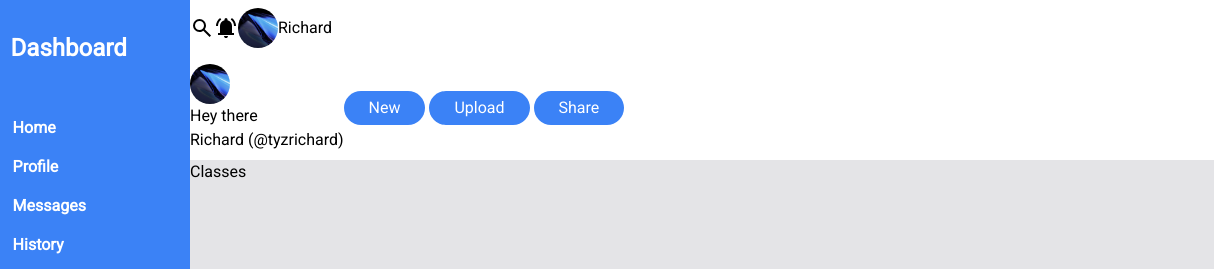
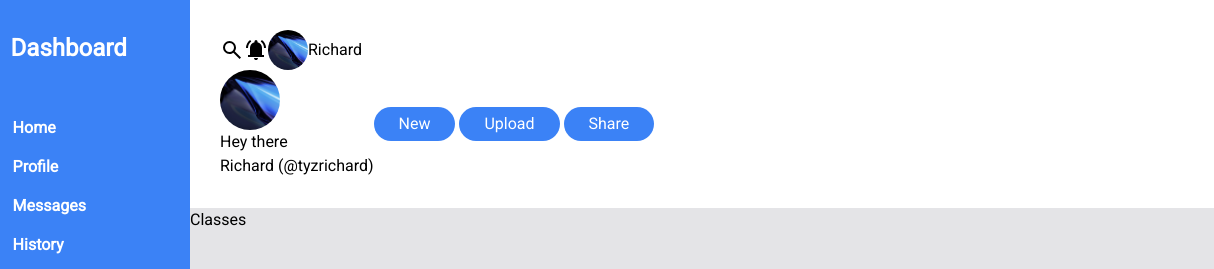
Before and after one commit to tyzrichard/odin-dashboard, a plain HTML site: page index.html in a window 1280 px wide. Shown: the top 269 px of the page, 66-1280 px from the left. Drawn offline with Linux system fonts and the light colour scheme.

Commit message:
for merge

```diff
--- a/style.css
+++ b/style.css
@@ -100,6 +100,7 @@ body {
 .header {
     display: grid;
     grid-template-rows: 2fr, 3fr;
+    padding: 30px;
 }
 
 .header > div {
@@ -113,6 +114,11 @@ body {
     border-radius: 100px;
 }
 
+.big {
+    height: 60px;
+    width: 60px;
+}
+
 button {
     border-style: none;
     border-radius: 100px;
```
